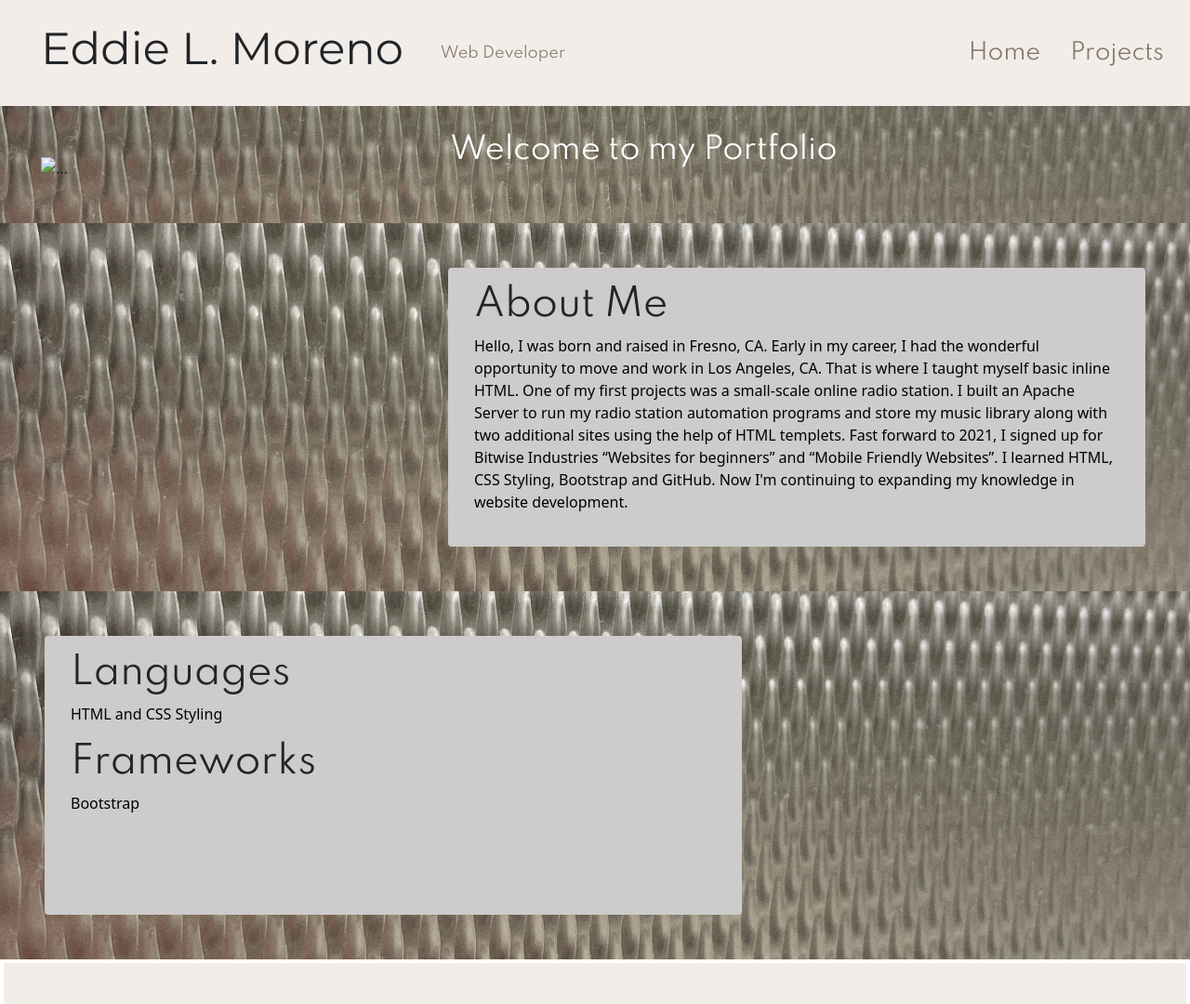
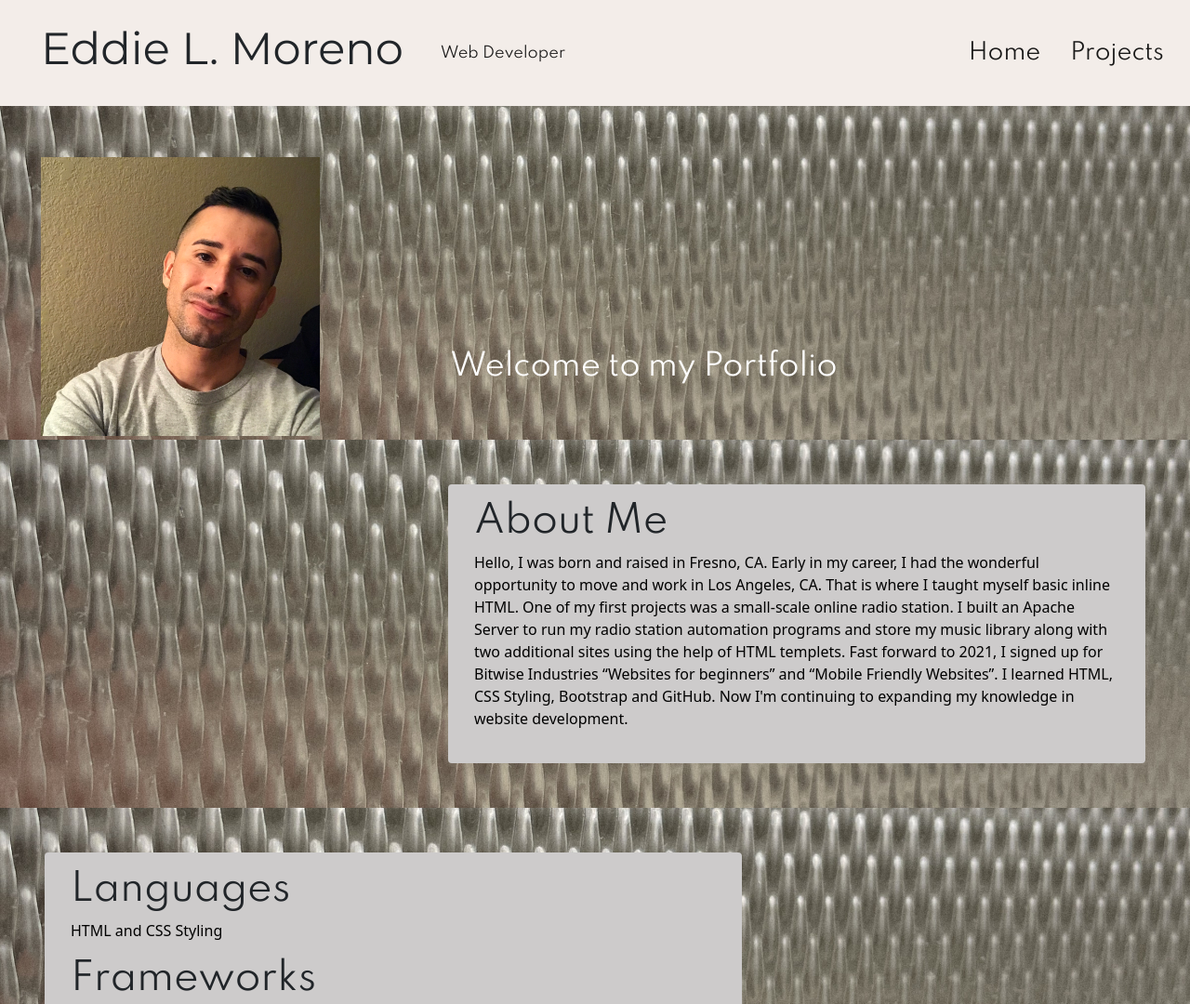
Before and after one commit to Eddie-Moreno/mfw-final-project, a plain HTML site: page index.html in a window 1280 px wide. Shown: the top 1080 px of the page at 93% size. Drawn offline with nearby package versions, Linux system fonts and the light colour scheme; the site is published under a folder, as on GitHub Pages, so addresses that start at the root find nothing.

Commit message:
thats it

```diff
--- a/index.html
+++ b/index.html
@@ -22,7 +22,7 @@
 
   <!-- Nav and Name -->
 
-    <nav class="navbar fixed-top navbar-expand-lg">
+    <nav class="navbar fixed-top navbar-expand-lg navbar-light">
   <div class="container-fluid">
     <h1 style="font-family: montserrat;" class="display-5 mx-3 p-3" href="#">Eddie L. Moreno</h1>
     <button class="navbar-toggler" type="button" data-bs-toggle="collapse" data-bs-target="#navbarText" aria-controls="navbarText" aria-expanded="false" aria-label="Toggle navigation">
@@ -49,7 +49,7 @@
 
   <!-- Picture Box -->
   <div class="row p-1 parallax mt-3 pt-3">
-      <div class="col-xs-12 col-sm-4"><img src="/images/IMG_7858.JPG" class="mypic" alt="..."></div>
+      <div class="col-xs-12 col-sm-4"><img src="./images/IMG_7858.JPG" class="mypic" alt="..."></div>
 
       <div class="col-xs-12 d-flex col-sm-6 align-items-end">
         <h2 style="font-family: spartan;" class=" p-5 text-white text-nowrap">Welcome to my Portfolio</h2>
--- a/projects.css
+++ b/projects.css
@@ -11,7 +11,7 @@
     color: rgb(131, 121, 107);
 }
 .parallax{
-    background-image: url(MFW-FINAL-PROJECT/images/ryder-cash-media-3DrRK-NlsXk-unsplash.jpg);
+    background-image: url(./images/ryder-cash-media-3DrRK-NlsXk-unsplash.jpg);
     height: 900px;
     background-attachment: fixed;
     background-position: center;
--- a/style.css
+++ b/style.css
@@ -26,7 +26,7 @@ a{
 
 }
 .parallax{
-    background-image: url(MFW-FINAL-PROJECT/images/ryder-cash-media-3DrRK-NlsXk-unsplash.jpg);
+    background-image: url(./images/ryder-cash-media-3DrRK-NlsXk-unsplash.jpg);
     /* height: 400px;  */
     background-attachment: fixed;
     background-position: center;
@@ -35,7 +35,7 @@ a{
     /* Photo by Ryder Cash Media on Unsplash */
 }
 .parallax2{
-    background-image: url(MFW-FINAL-PROJECT/images/ryder-cash-media-copy2.jpg);
+    background-image: url(./images/ryder-cash-media-copy2.jpg);
     /* height: 30vh; */
     background-attachment: fixed;
     background-position: center;
```
Also changed, not shown: projects.html (+2 -2 lines).
